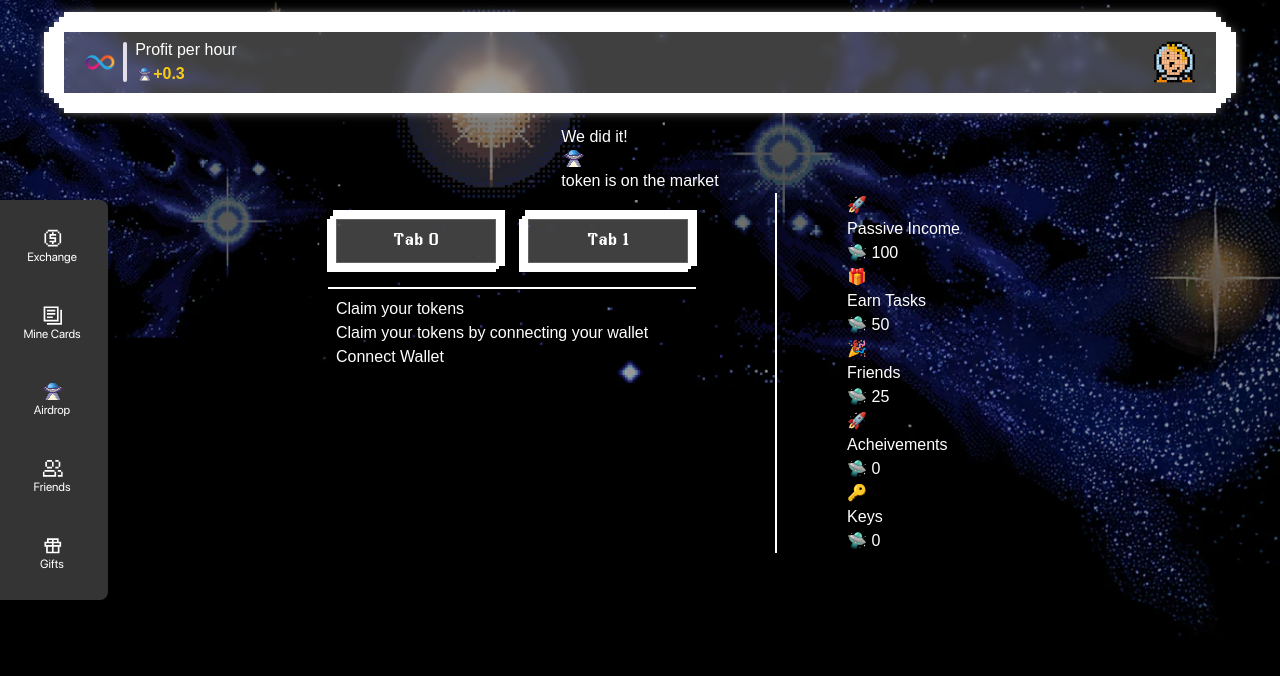
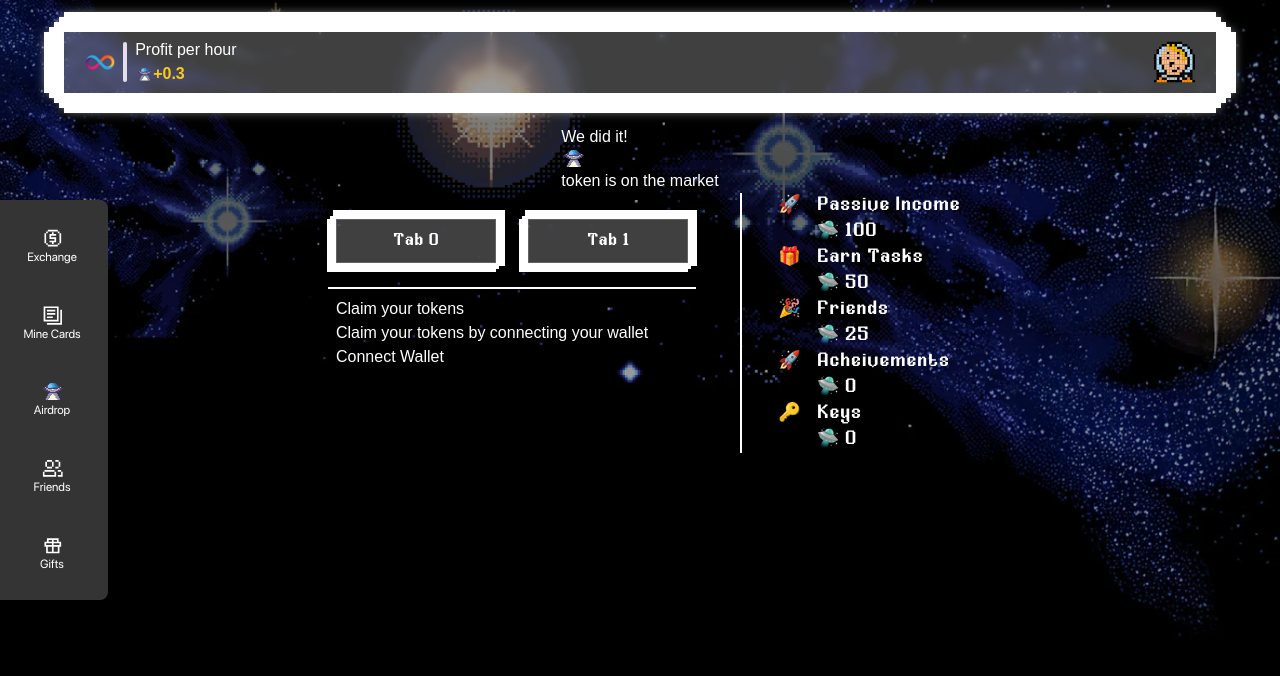
Before and after one commit to ICP-hub/StarDustAdventures, a React (Vite) app in the folder src/game_frontend/: page /dashboard/airdrop in a window 1280 px wide. Shown: the top 676 px of the page. Built offline with nearby package versions, Linux system fonts and the light colour scheme.

Commit message:
Add styles for IncentiveCard and IncentiveCardType components

```diff
--- a/src/game_frontend/src/components/dashboard/airdrop/Incentives/index.css
+++ b/src/game_frontend/src/components/dashboard/airdrop/Incentives/index.css
@@ -0,0 +1,6 @@
+.incentive-card{
+    @apply flex flex-row items-start gap-4 font-coin text-lg;
+}
+.incentive-card-type{
+    @apply flex flex-col;
+}
```
